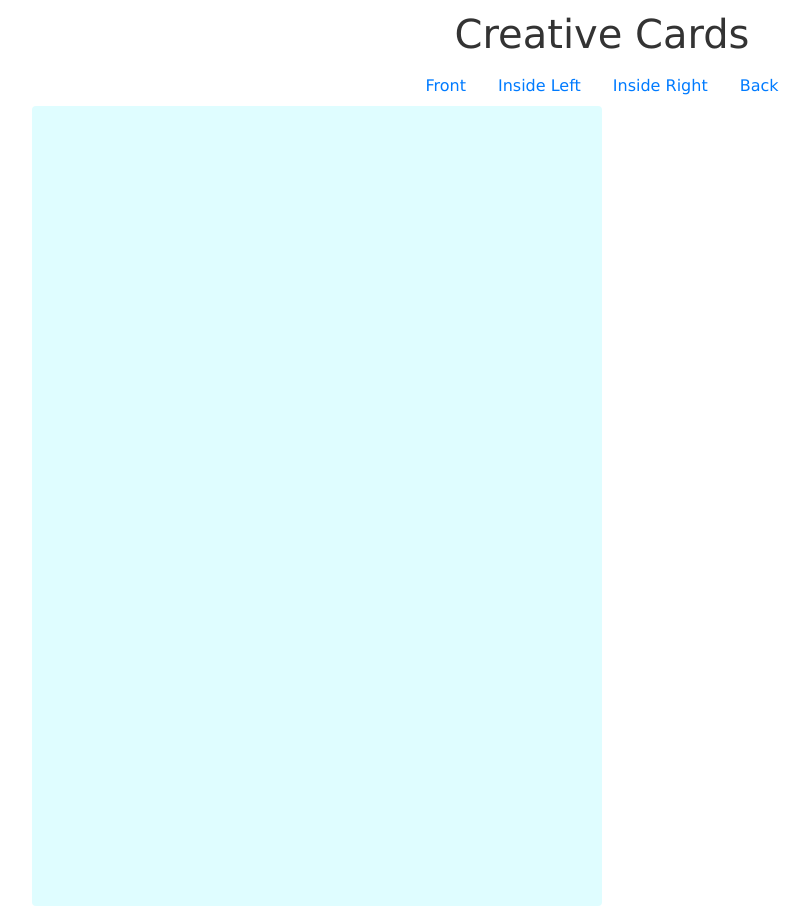
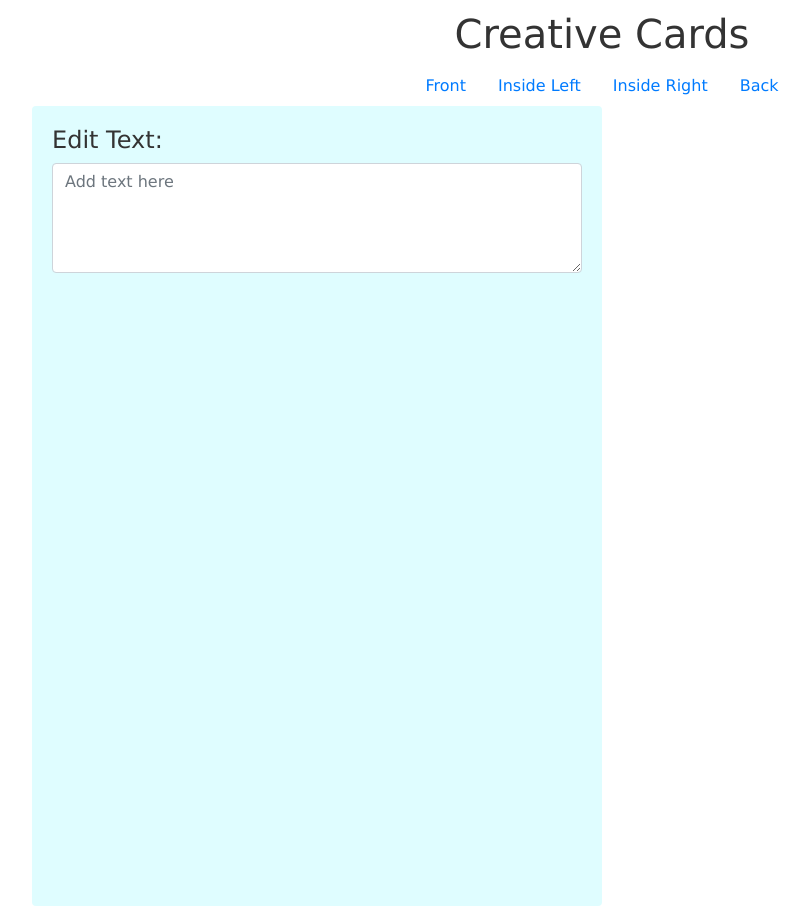
Before and after one commit to sahilmob/vue-greeting-cards, a Vue app: page / in a window 1280 px wide. Shown: the whole page, without its empty margins (38-848 px from the left). Built offline with nearby package versions, Linux system fonts and the light colour scheme.

Commit message:
Add TextInput component to CardFront.vue

```diff
--- a/src/components/card/CardFront.vue
+++ b/src/components/card/CardFront.vue
@@ -1,12 +1,20 @@
 <template>
-    <div class="row">
-        <div class="col-sm-6 card edit-area"></div>
-        <div class="col-sm-6 card card-display"></div>
+  <div class="row">
+    <div class="col-sm-6 card edit-area">
+      <cc-text-input></cc-text-input>
     </div>
+    <div class="col-sm-6 card card-display"></div>
+  </div>
 </template>
 
 <script>
-export default {};
+import TextInput from "./TextInput";
+
+export default {
+  components: {
+    ccTextInput: TextInput
+  }
+};
 </script>
 
 <style scoped>
```
